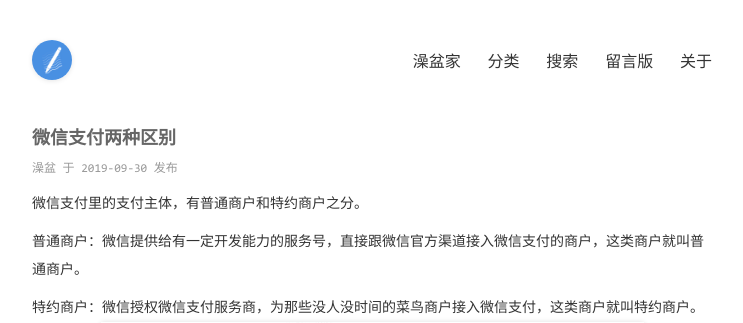
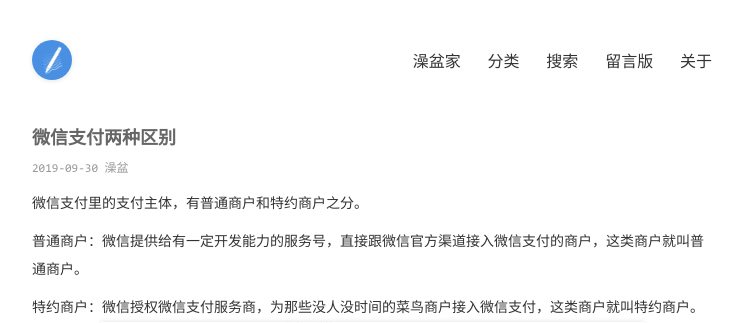
Before and after one commit to Zaopen/zaopen.github.io, a Jekyll site: the page built from _posts/2019-09-30-微信支付普通商户和特约商户.md, in a window 1280 px wide. Shown: the top 323 px of the page, without its empty margins (268-1011 px from the left). Built offline with Jekyll 4.4.1, drawn with Linux system fonts in a browser that asks for light colours.

Commit message:
update xml

```diff
--- a/_layouts/mypost.html
+++ b/_layouts/mypost.html
@@ -5,7 +5,7 @@
 <div class="page page-post">
   <h1 class="title" id="{{ page.title }}">{{ page.title }}</h1>
   {% if page.date %}
-  <div class="subtitle">{{site.author}} 于 {{ page.date | date: "%Y-%m-%d" }} 发布</div>
+  <div class="subtitle">{{ page.date | date: "%Y-%m-%d" }} {{ site.author }}</div>
   {% endif %}
   <div class="post">
     {{ content }}
--- a/static/xml/rss.xml
+++ b/static/xml/rss.xml
@@ -1,6 +1,3 @@
----
-layout: null
----
 <?xml version="1.0" encoding="utf-8"?>
 <rss version="2.0" xmlns:atom="http://www.w3.org/2005/Atom">
   <channel>
--- a/static/xml/search.xml
+++ b/static/xml/search.xml
@@ -1,6 +1,3 @@
----
-layout: null
----
 <?xml version="1.0" encoding="utf-8"?>
 <ul>
   {% for post in site.posts %}
--- a/static/xml/sitemap.xml
+++ b/static/xml/sitemap.xml
@@ -1,6 +1,3 @@
----
-layout: null
----
 <?xml version="1.0" encoding="UTF-8"?>
 <urlset xmlns="http://www.sitemaps.org/schemas/sitemap/0.9" xmlns:xsi="http://www.w3.org/2001/XMLSchema-instance" xsi:schemaLocation="http://www.sitemaps.org/schemas/sitemap/0.9 http://www.sitemaps.org/schemas/sitemap/0.9/sitemap.xsd">
   {% for menu in site.menu %}
```
